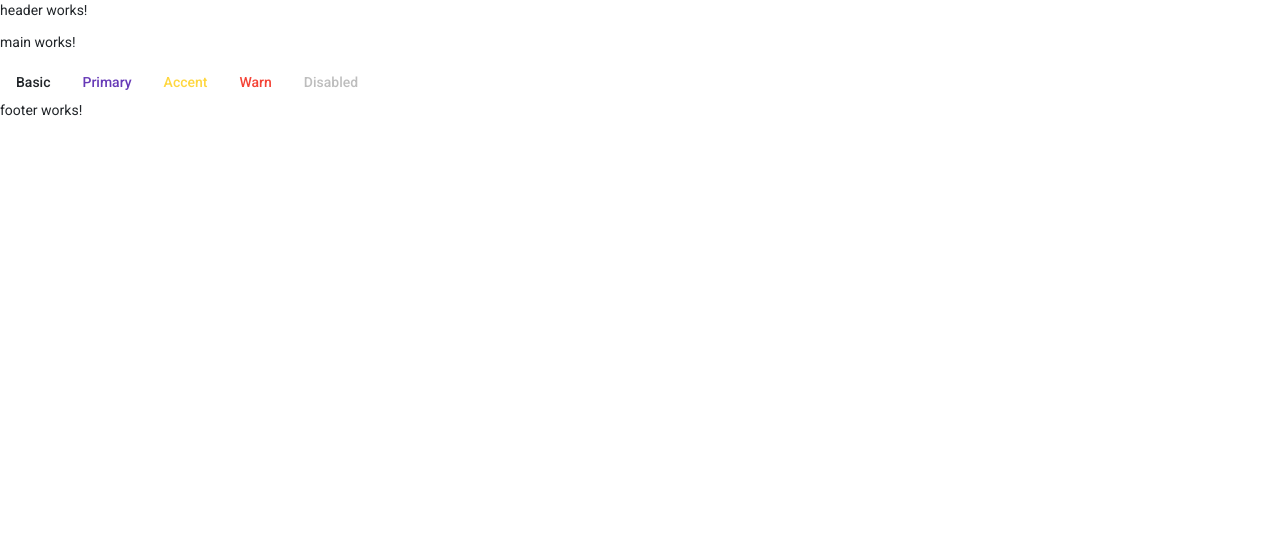
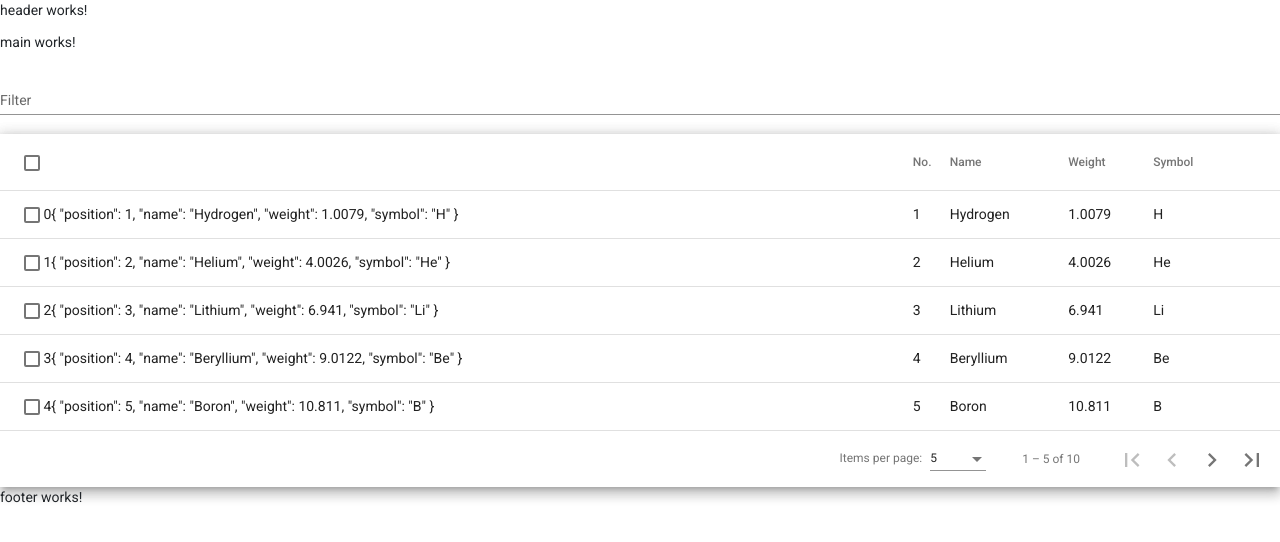
Before and after one commit to TarasOstasha/xyz-admin, an Angular app in the folder front/: page /main in a window 1280 px wide. Shown: the top 542 px of the page. Built offline with nearby package versions, Linux system fonts and the light colour scheme.

Commit message:
added table with sort,pagination and collapsible methods

```diff
--- a/front/package.json
+++ b/front/package.json
@@ -6,7 +6,8 @@
     "start": "ng serve",
     "build": "ng build",
     "watch": "ng build --watch --configuration development",
-    "test": "ng test"
+    "test": "ng test",
+    "postinstall": "ngcc"
   },
   "private": true,
   "dependencies": {
--- a/front/src/app/pages/main/main.component.html
+++ b/front/src/app/pages/main/main.component.html
@@ -1,9 +1,74 @@
 <app-header></app-header>
 <p>main works!</p>
-<button mat-button>Basic</button>
+<!-- <button mat-button>Basic</button>
 <button mat-button color="primary">Primary</button>
 <button mat-button color="accent">Accent</button>
 <button mat-button color="warn">Warn</button>
-<button mat-button disabled>Disabled</button>
+<button mat-button disabled>Disabled</button> -->
+<mat-form-field appearance="standard">
+    <mat-label>Filter</mat-label>
+    <input matInput (keyup)="applyFilter($event)" placeholder="Ex. Mia" #input>
+</mat-form-field>
+<div class="mat-elevation-z8">
+    <table mat-table [dataSource]="dataSource" class="mat-elevation-z8" matSort>
 
+        <!-- Checkbox Column -->
+        <ng-container matColumnDef="select">
+            <th mat-header-cell *matHeaderCellDef>
+                <mat-checkbox color="primary" (change)="$event ? masterToggle() : null"
+                    [checked]="selection.hasValue() && isAllSelected()"
+                    [indeterminate]="selection.hasValue() && !isAllSelected()" [aria-label]="checkboxLabel()">
+                </mat-checkbox>
+            </th>
+
+            <td mat-cell *matCellDef="let row;let i=index;" (click)="expandedElement ? expandedElement = !expandedElement : expandedElement = i+1">
+                <mat-checkbox color="primary" (click)="$event.stopPropagation()"
+                    (change)="$event ? selection.toggle(row) : null " [checked]="selection.isSelected(row)"
+                    [aria-label]="checkboxLabel(row)">
+                </mat-checkbox>
+                {{i}}{{row | json}}
+                <div class="example-element-detail"
+                    [@detailExpand]="row.position == expandedElement ? 'expanded' : 'collapsed'  ">
+                    <div class="example-element-diagram">
+                        <div class="example-element-position"> {{ i }}} </div>
+                        <div class="example-element-symbol"> some content </div>
+                        <div class="example-element-name"> some content </div>
+                        <div class="example-element-weight"> some content </div>
+                    </div>
+                </div>
+
+            </td>
+        </ng-container>
+
+        <!-- Position Column -->
+        <ng-container matColumnDef="position">
+            <th mat-header-cell *matHeaderCellDef> No. </th>
+            <td mat-cell *matCellDef="let element"> {{element.position}} </td>
+        </ng-container>
+
+        <!-- Name Column -->
+        <ng-container matColumnDef="name">
+            <th mat-header-cell *matHeaderCellDef> Name </th>
+            <td mat-cell *matCellDef="let element"> {{element.name}} </td>
+        </ng-container>
+
+        <!-- Weight Column -->
+        <ng-container matColumnDef="weight">
+            <th mat-header-cell *matHeaderCellDef> Weight </th>
+            <td mat-cell *matCellDef="let element"> {{element.weight}} </td>
+        </ng-container>
+
+        <!-- Symbol Column -->
+        <ng-container matColumnDef="symbol">
+            <th mat-header-cell *matHeaderCellDef> Symbol </th>
+            <td mat-cell *matCellDef="let element"> {{element.symbol}} </td>
+        </ng-container>
+
+        <tr mat-header-row *matHeaderRowDef="displayedColumns"></tr>
+        <tr mat-row *matRowDef="let row; columns: displayedColumns;" (click)="selection.toggle(row)">
+        </tr>
+    </table>
+    <mat-paginator [pageSizeOptions]="[5, 10, 20]" showFirstLastButtons aria-label="Select page of periodic elements">
+    </mat-paginator>
+</div>
 <app-footer></app-footer>
--- a/front/src/app/pages/main/main.component.less
+++ b/front/src/app/pages/main/main.component.less
@@ -0,0 +1,83 @@
+// table {
+//     width: 100%;
+// }
+
+.mat-form-field {
+    font-size: 14px;
+    width: 100%;
+}
+
+.mat-row:hover .mat-cell {
+    border-color: currentColor;
+}
+
+// .mat-row .mat-cell {
+//     border-bottom: 1px solid transparent;
+//     border-top: 1px solid transparent;
+//     cursor: pointer;
+// }
+
+table {
+    width: 100%;
+  }
+
+  tr.example-detail-row {
+    height: 0;
+  }
+
+  tr.example-element-row:not(.example-expanded-row):hover {
+    background: whitesmoke;
+  }
+
+  tr.example-element-row:not(.example-expanded-row):active {
+    background: #efefef;
+  }
+
+  .example-element-row td {
+    border-bottom-width: 0;
+  }
+
+  .example-element-detail {
+    overflow: hidden;
+    display: flex;
+  }
+
+  .example-element-diagram {
+    min-width: 80px;
+    border: 2px solid black;
+    padding: 8px;
+    font-weight: lighter;
+    margin: 8px 0;
+    height: 104px;
+  }
+
+  .example-element-symbol {
+    font-weight: bold;
+    font-size: 40px;
+    line-height: normal;
+  }
+
+  .example-element-description {
+    padding: 16px;
+  }
+
+  .example-element-description-attribution {
+    opacity: 0.5;
+  }
+
+
+  .element-row {
+    position: relative;
+  }
+
+  .element-row:not(.expanded) {
+    cursor: pointer;
+  }
+
+  .element-row:not(.expanded):hover {
+    background: #f5f5f5;
+  }
+
+  .element-row.expanded {
+    border-bottom-color: transparent;
+  }
--- a/front/src/app/pages/main/main.component.ts
+++ b/front/src/app/pages/main/main.component.ts
@@ -1,15 +1,101 @@
-import { Component, OnInit } from '@angular/core';
+import { AfterViewInit, Component, OnInit, ViewChild } from '@angular/core';
+import { SelectionModel } from '@angular/cdk/collections';
+import { MatTableDataSource } from '@angular/material/table';
+import { MatPaginator } from '@angular/material/paginator';
+import { MatSort } from '@angular/material/sort';
+import {animate, state, style, transition, trigger} from '@angular/animations';
+
+
+export interface PeriodicElement {
+  name: string;
+  position: number;
+  weight: number;
+  symbol: string;
+}
+
+const ELEMENT_DATA: PeriodicElement[] = [
+  {position: 1, name: 'Hydrogen', weight: 1.0079, symbol: 'H'},
+  {position: 2, name: 'Helium', weight: 4.0026, symbol: 'He'},
+  {position: 3, name: 'Lithium', weight: 6.941, symbol: 'Li'},
+  {position: 4, name: 'Beryllium', weight: 9.0122, symbol: 'Be'},
+  {position: 5, name: 'Boron', weight: 10.811, symbol: 'B'},
+  {position: 6, name: 'Carbon', weight: 12.0107, symbol: 'C'},
+  {position: 7, name: 'Nitrogen', weight: 14.0067, symbol: 'N'},
+  {position: 8, name: 'Oxygen', weight: 15.9994, symbol: 'O'},
+  {position: 9, name: 'Fluorine', weight: 18.9984, symbol: 'F'},
+  {position: 10, name: 'Neon', weight: 20.1797, symbol: 'Ne'},
+];
 
 @Component({
   selector: 'app-main',
   templateUrl: './main.component.html',
-  styleUrls: ['./main.component.less']
+  styleUrls: ['./main.component.less'],
+  animations: [
+    trigger('detailExpand', [
+      state('collapsed', style({height: '0px', minHeight: '0'})),
+      state('expanded', style({height: '*'})),
+      transition('expanded <=> collapsed', animate('225ms cubic-bezier(0.4, 0.0, 0.2, 1)')),
+    ]),
+  ],
 })
 export class MainComponent implements OnInit {
+  @ViewChild(MatPaginator) paginator!: MatPaginator; // get paginator
+  @ViewChild(MatSort) sort!: MatSort;
+
+
+  expandedElement: boolean = false; //PeriodicElement | null;
+  // collapseRow(event: Event) {
+  //   this.expandedElement = !this.expandedElement ;
+  //   console.log('click td', this.expandedElement, event.target)
+  // }
+
+  ngAfterViewInit() {
+    this.dataSource.paginator = this.paginator;
+    this.dataSource.sort = this.sort;
+  }
+
+  applyFilter(event: Event) {
+    const filterValue = (event.target as HTMLInputElement).value;
+    this.dataSource.filter = filterValue.trim().toLowerCase();
+
+    if (this.dataSource.paginator) {
+      this.dataSource.paginator.firstPage();
+    }
+  }
 
   constructor() { }
 
   ngOnInit(): void {
+
+  }
+  displayedColumns: string[] = ['select', 'position', 'name', 'weight', 'symbol'];
+  dataSource = new MatTableDataSource<PeriodicElement>(ELEMENT_DATA);
+  selection = new SelectionModel<PeriodicElement>(true, []);
+
+  /** Whether the number of selected elements matches the total number of rows. */
+  isAllSelected() {
+    const numSelected = this.selection.selected.length;
+    const numRows = this.dataSource.data.length;
+    return numSelected === numRows;
   }
 
+  /** Selects all rows if they are not all selected; otherwise clear selection. */
+  masterToggle() {
+    if (this.isAllSelected()) {
+      this.selection.clear();
+      return;
+    }
+
+    this.selection.select(...this.dataSource.data);
+  }
+
+  /** The label for the checkbox on the passed row */
+  checkboxLabel(row?: PeriodicElement): string {
+    if (!row) {
+      return `${this.isAllSelected() ? 'deselect' : 'select'} all`;
+    }
+    return `${this.selection.isSelected(row) ? 'deselect' : 'select'} row ${row.position + 1}`;
+  }
+
+
 }
```
Also changed, not shown: front/src/app/app.module.ts (+19 -1 lines).
